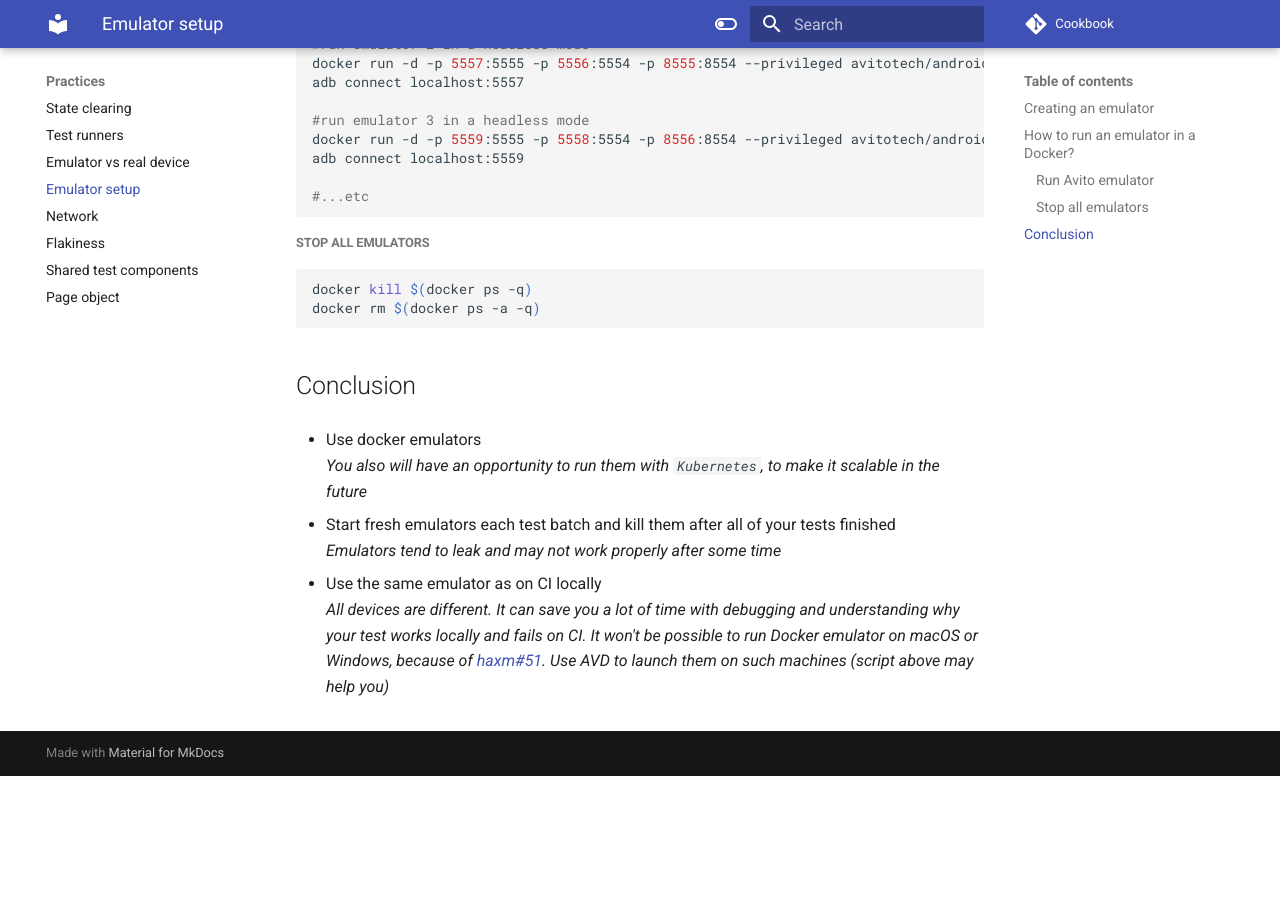
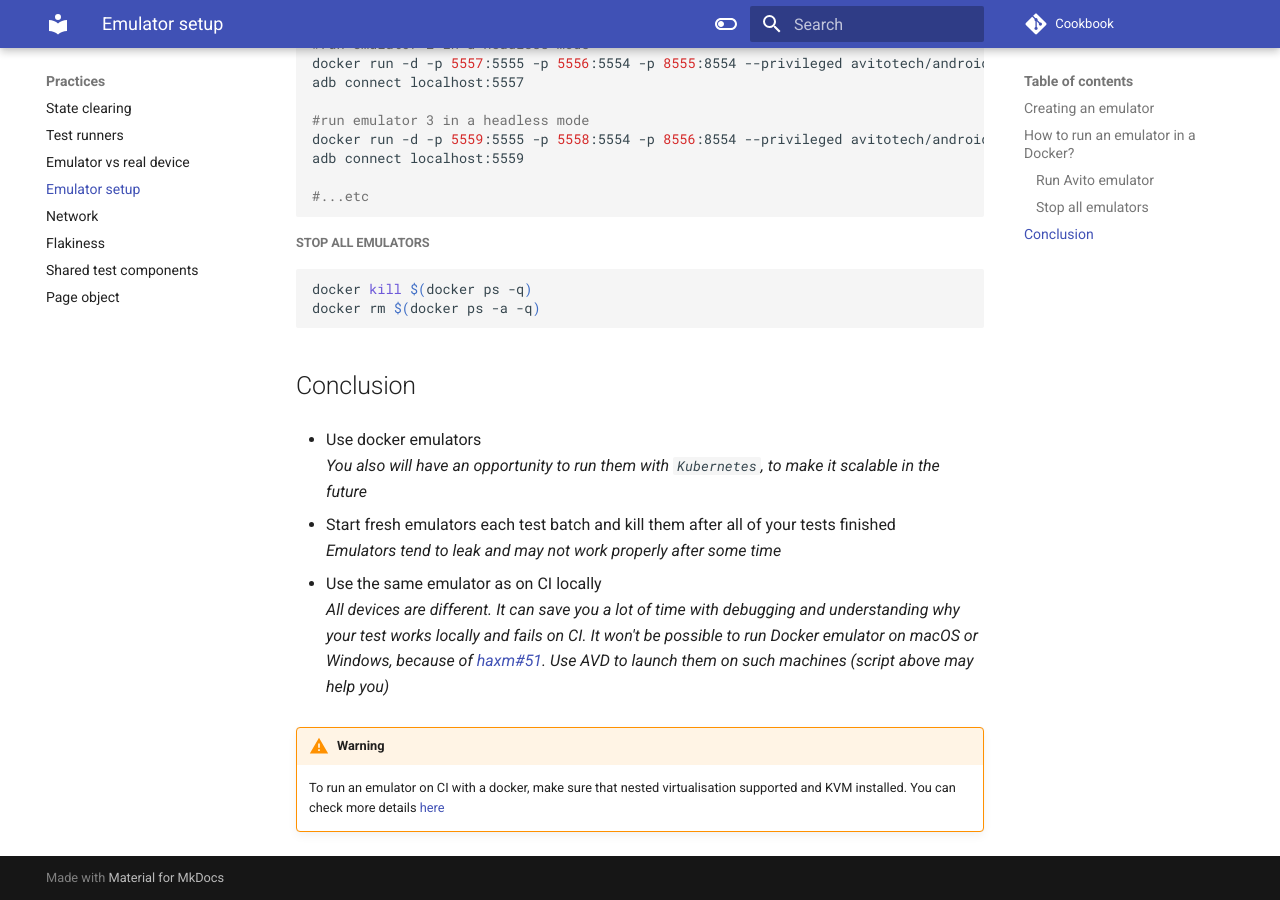
Before and after one commit to android-ui-testing/Cookbook, an MkDocs documentation site: the page built from docs/content/practices/emulator_setup.md, in a window 1280 px wide and 900 px high, scrolled down 2938 px. Built offline with MkDocs 1.6.1 and Material for MkDocs 9.7.7, drawn with Linux system fonts in a browser that asks for light colours; comment, search, counter and statistics services are not loaded; before the commit the page ends 3714 px from its top, so only the background shows below that.

Commit message:
[emulators] warning about kvm

```diff
--- a/docs/content/practices/emulator_setup.md
+++ b/docs/content/practices/emulator_setup.md
@@ -164,3 +164,8 @@ docker rm $(docker ps -a -q)
   and fails on CI. It won't be possible to run Docker emulator on macOS or Windows, because
   of [haxm#51](https://github.com/intel/haxm/issues/51#issuecomment-389731675). Use AVD to launch them on such
   machines (script above may help you)_
+
+!!! warning
+
+    To run an emulator on CI with a docker, make sure that nested virtualisation supported and KVM installed.
+    You can check more details [here](https://developer.android.com/studio/run/emulator-acceleration#vm-linux)
--- a/mkdocs.yml
+++ b/mkdocs.yml
@@ -27,7 +27,10 @@ extra:
   analytics:
     provider: google
     property: UA-211238769-1
-
+    social:
+      - icon: fontawesome/brands/github
+        link: https://github.com/android-ui-testing/Cookbook
+        name: Repository
 
 nav:
   - Home:
@@ -54,6 +57,11 @@ markdown_extensions:
   - pymdownx.inlinehilite
   - pymdownx.superfences
   - pymdownx.snippets
+  - pymdownx.critic
+  - pymdownx.caret
+  - pymdownx.keys
+  - pymdownx.mark
+  - pymdownx.tilde
   - pymdownx.emoji:
       emoji_index: !!python/name:materialx.emoji.twemoji
       emoji_generator: !!python/name:materialx.emoji.to_svg
```
